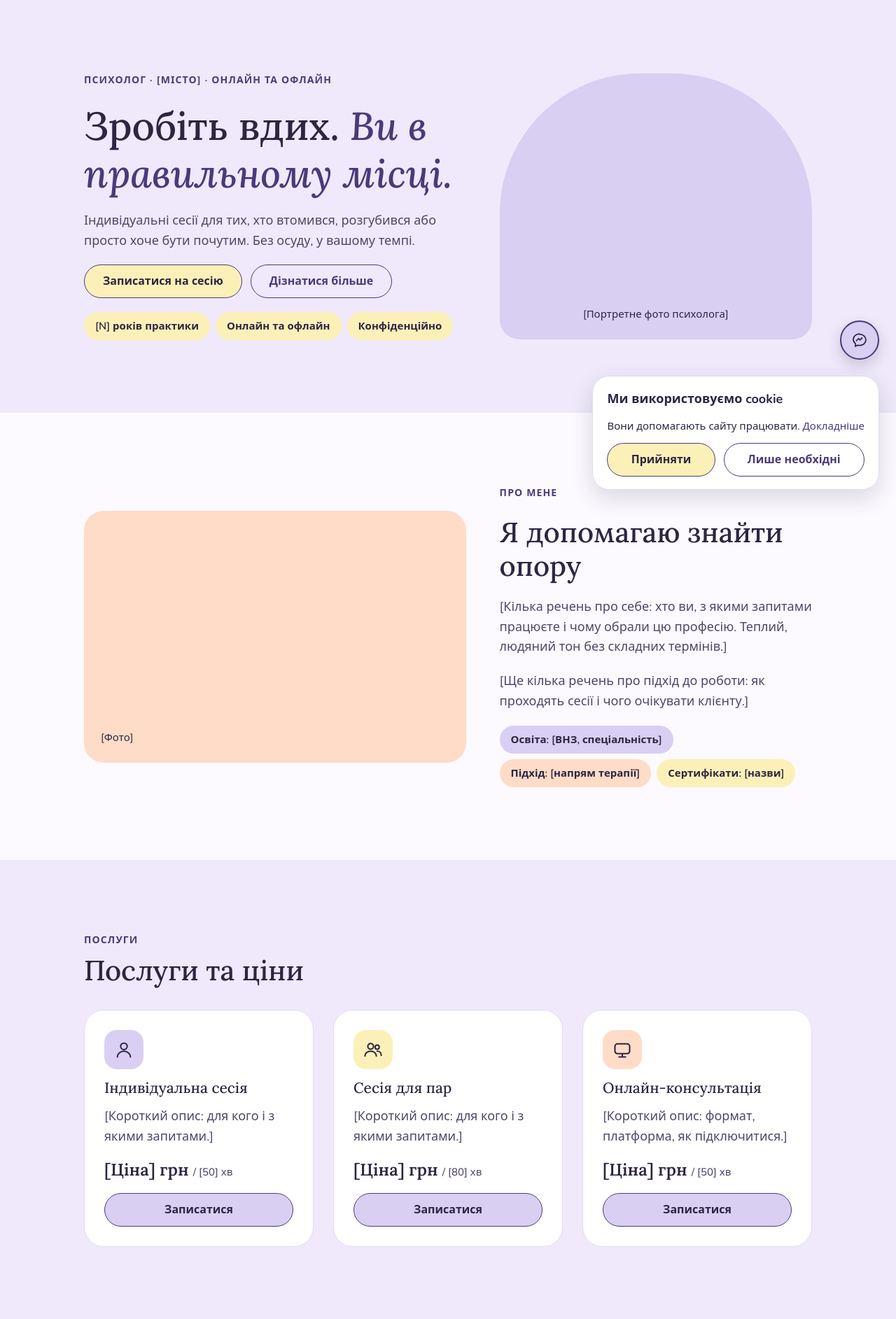
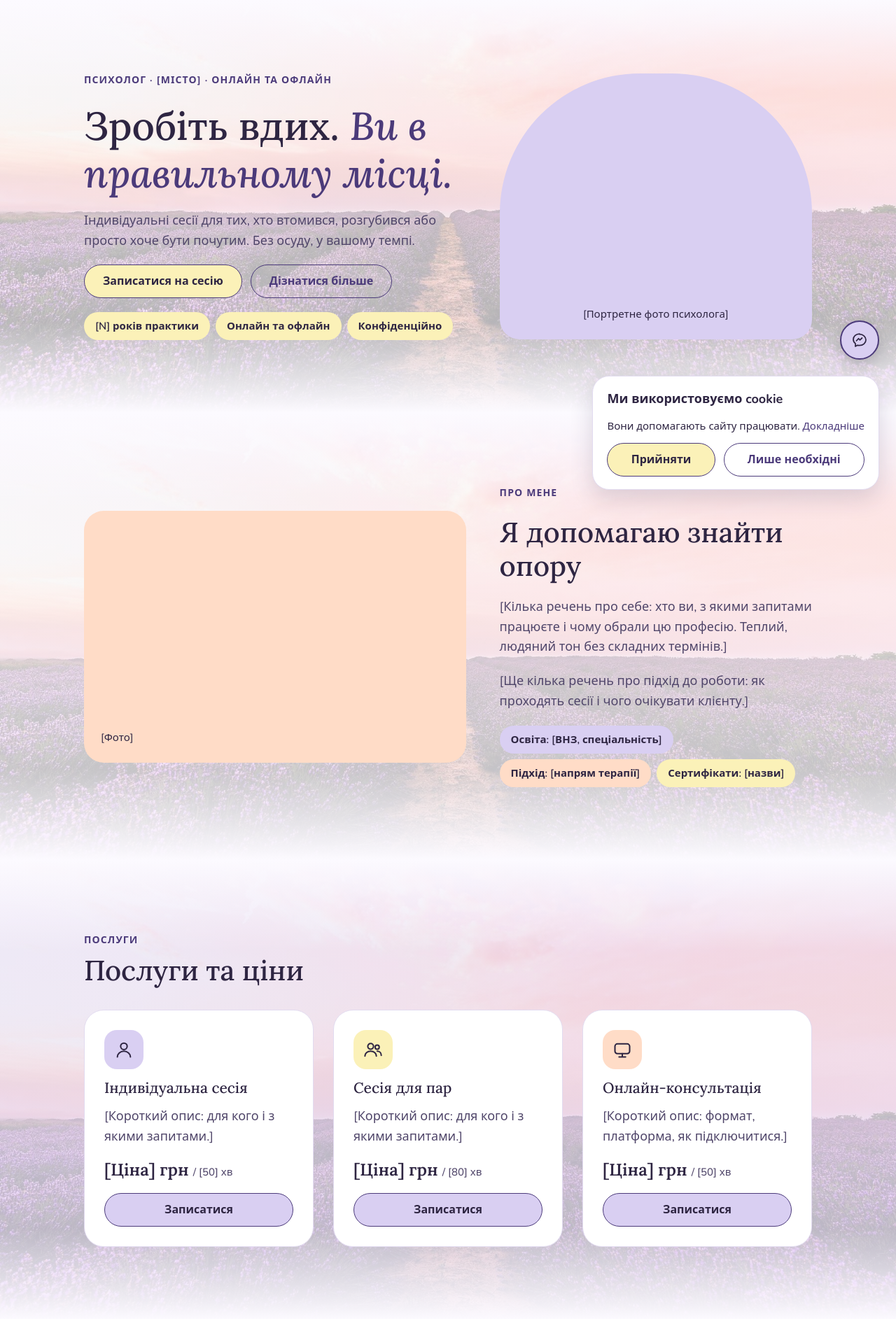
Before and after one commit to Denys-Bardinov/Psychologist, a Spring Boot app: page /uk/ in a window 1280 px wide. Shown: the part 76-1961 px from the top of the page at 70% size. Run offline with Spring Boot 4, Linux system fonts and the light colour scheme.

Commit message:
KAN-9: Add lavender field photo backgrounds and soft section transitions to the site (#12)
Claude-Session: https://claude.ai/code/session_015wujVxM8hJWpSxWWJN6iar

Co-authored-by: Claude <noreply@anthropic.com>

```diff
--- a/src/main/resources/static/css/site.css
+++ b/src/main/resources/static/css/site.css
@@ -118,6 +118,25 @@ button { font: inherit; color: inherit; cursor: pointer; }
 /* Layout */
 .pad { padding: 56px 16px; }
 .tint { background: var(--section); }
+
+/* Section backgrounds: lavender field photo under a light tint, fading into the page colour at the top and bottom.
+   Photo: Pexels 1166209 (free licence), placeholder until the final photo is agreed. */
+section.pad {
+  --fade: 50px; --veil: rgba(252, 250, 255, .78);
+  background-image:
+    linear-gradient(to bottom, var(--mist) 0, rgba(252, 250, 255, 0) var(--fade), rgba(252, 250, 255, 0) calc(100% - var(--fade)), var(--mist) 100%),
+    linear-gradient(var(--veil), var(--veil)),
+    url("../img/lavender-field.jpg");
+  background-size: auto, auto, cover;
+  background-position: 0 0, 0 0, center bottom;
+  background-repeat: no-repeat;
+}
+section.pad.tint { --veil: rgba(239, 233, 251, .78); }
+section.pad.lemon { --veil: rgba(251, 241, 184, .78); }
+section.pad.hero { --veil: rgba(252, 250, 255, .72); }
+#portfolio { background-position: 0 0, 0 0, center top; }
+#faq { background-position: 0 0, 0 0, 20% 30%; }
+#contacts { background-position: 0 0, 0 0, 80% 60%; }
 .wrap { max-width: 1200px; margin: 0 auto; }
 .eyebrow { font-size: 14px; font-weight: 700; letter-spacing: .08em; text-transform: uppercase; color: var(--violet); }
 .stack { display: flex; flex-direction: column; gap: 20px; }
@@ -295,6 +314,7 @@ body.has-cookie .fab { bottom: 196px; }
   .hdr { padding: 0 40px; }
   .cta { display: inline-flex; }
   .pad { padding: 80px 40px; }
+  section.pad { --fade: 90px; }
   .two { grid-template-columns: minmax(0, 1.1fr) minmax(0, .9fr); gap: 48px; }
   .grid3 { grid-template-columns: repeat(2, minmax(0, 1fr)); }
   .grid4 { grid-template-columns: repeat(4, minmax(0, 1fr)); }
@@ -317,6 +337,7 @@ body.has-cookie .fab { bottom: 196px; }
   .nav { display: flex; }
   .menu { display: none; }
   .pad { padding: 104px 120px; }
+  section.pad { --fade: 130px; }
   .grid3 { grid-template-columns: repeat(3, minmax(0, 1fr)); gap: 28px; }
   .work .img { height: 180px; }
   .contacts { grid-template-columns: repeat(3, minmax(0, 1fr)); }
```
Also changed, not shown: src/main/resources/static/img/lavender-field.jpg (added).
